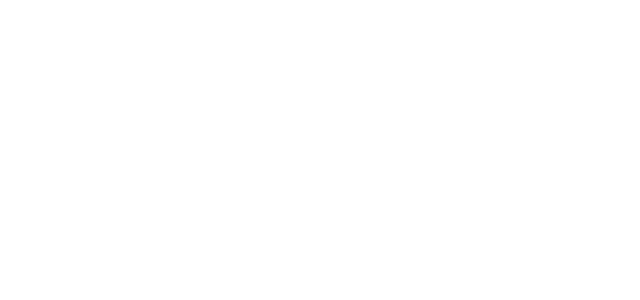
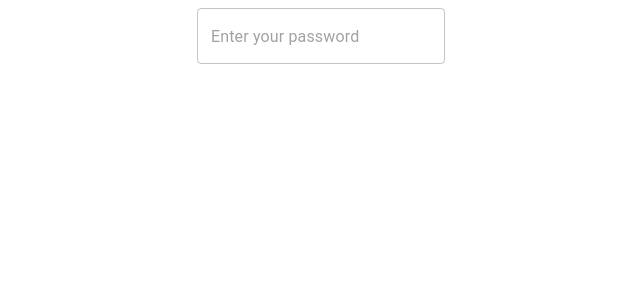
Before and after one commit to keyner07/react-coding-challenge, a React (Create React App) app: page / in a window 1280 px wide. Shown: the top 300 px of the page, without its empty margins (319-959 px from the left). Built offline with nearby package versions, Linux system fonts and the light colour scheme.

Commit message:
import password validator component in app

```diff
--- a/src/App.js
+++ b/src/App.js
@@ -1,8 +1,9 @@
 import './App.css';
+import PasswordValidator from './components/password-validator/password.validator.component';
 
 function App() {
   return (
-    <></>
+    <PasswordValidator />
   );
 }
 
```
